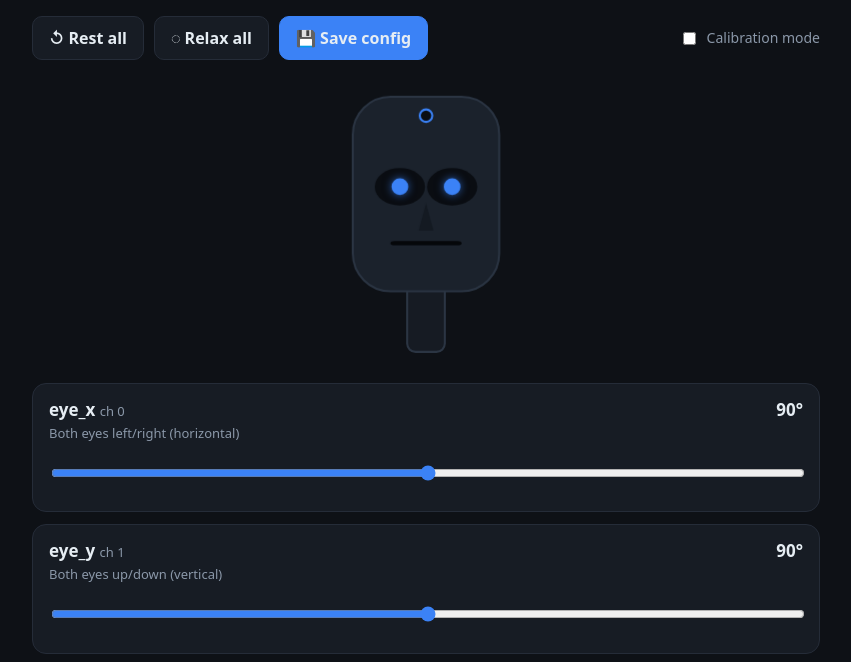
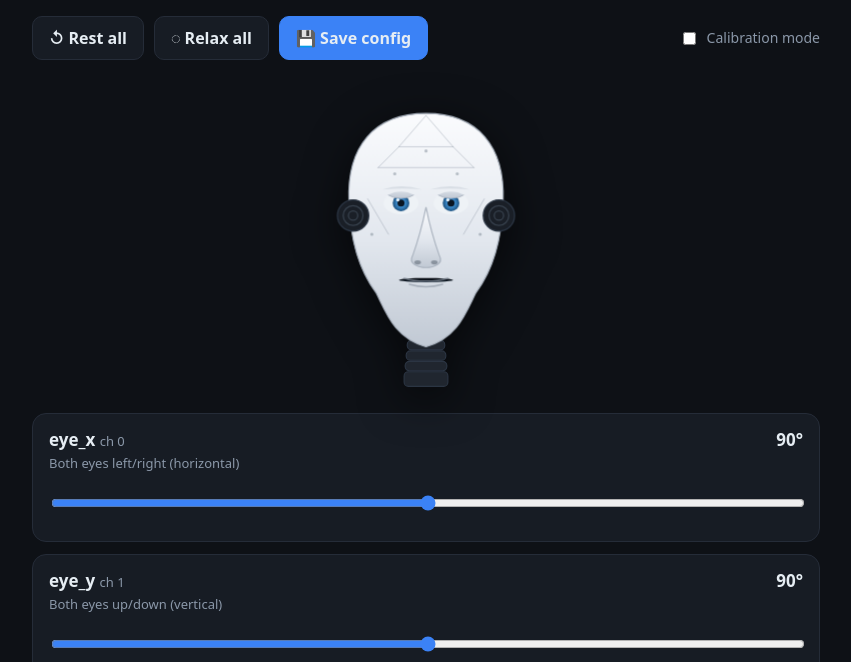
Before and after one commit to nledevil/Project-FRED, a Flask app: page / in a window 1280 px wide. Shown: the part 44-706 px from the top of the page, without its empty margins (214-1065 px from the left). Run offline with Flask 3, Linux system fonts and the light colour scheme.

Commit message:
Web panel: realistic InMoov head preview
Redraw the SVG head to resemble the actual InMoov: faceted white skull with
panel seams, sculpted nose and lips, sclera + blue-iris eyes clipped to the
socket, dark ear-side actuators, and a ribbed neck. Animation: neck yaws the
head, eye_x/eye_y move the clipped irises, the jaw grows a mouth cavity and
drops the lower lip, plus an occasional life-like blink (reduced-motion aware).
Verified poses by rendering stills with cairosvg.

Co-Authored-By: Claude Opus 4.8 (1M context) <noreply@anthropic.com>

```diff
--- a/web/templates/index.html
+++ b/web/templates/index.html
@@ -38,17 +38,32 @@
            background:#04310f; color:var(--ok); border:1px solid #0a5; padding:10px 18px;
            border-radius:10px; opacity:0; transition:opacity .25s; pointer-events:none; font-weight:600; }
   #toast.show { opacity:1; }
-  .stage { display:flex; justify-content:center; margin:4px 0 20px; }
-  .stage svg { width:min(62vw,230px); height:auto; }
-  #headGroup { transform-box:fill-box; transform-origin:50% 46%; transition:transform .08s linear; }
-  .plate { fill:#1b222c; stroke:#2b3543; stroke-width:2; }
-  .neck { fill:#161b23; stroke:#2b3543; stroke-width:2; }
-  .cam { fill:#0b0e13; stroke:var(--accent); stroke-width:2; }
-  .socket { fill:#0a0d12; }
-  .pupil { fill:var(--accent); filter:drop-shadow(0 0 4px #3b82f6aa);
-           transition:cx .06s linear, cy .06s linear; }
-  .nose { fill:#141a22; }
-  .mouth { fill:#05070a; transition:height .08s linear; }
+  .stage { display:flex; justify-content:center; margin:6px 0 22px;
+           filter:drop-shadow(0 10px 22px #0009); }
+  .stage svg { width:min(64vw,250px); height:auto; }
+  #headGroup { transform-box:fill-box; transform-origin:50% 46%; transition:transform .12s ease; }
+  .skull, .nose { fill:url(#skull); stroke:#aab3bf; stroke-width:1.1; }
+  .seam { fill:none; stroke:#8f99a6; stroke-width:.8; opacity:.5;
+          stroke-linecap:round; stroke-linejoin:round; }
+  .sclera { fill:#eef2f6; }
+  .iris { transition:transform .07s linear; }
+  .irisball { fill:url(#iris); }
+  .pupil { fill:#0a1420; }
+  .glint { fill:#eaf6ff; }
+  .lid { fill:url(#skull); stroke:#aab3bf; stroke-width:.8;
+         transform:translateY(-17px); transition:transform .09s ease; }
+  #head.blinking .lid { transform:translateY(0); }
+  .brow { fill:#b9c2cd; opacity:.4; }
+  .nostril { fill:#57626f; opacity:.55; }
+  .lip { fill:none; stroke:#8f99a6; stroke-width:1.4; opacity:.65; stroke-linecap:round; }
+  #lowerlip { transition:transform .1s ease; }
+  .ear { fill:#1a1f27; stroke:#2b3543; stroke-width:1.3; }
+  .earline { fill:none; stroke:#39434f; stroke-width:1.2; }
+  .neckseg { fill:#20262f; stroke:#2b3543; stroke-width:1.1; }
+  .screw { fill:#7c8794; opacity:.5; }
+  @media (prefers-reduced-motion: reduce) {
+    #headGroup, .iris, .lid, #lowerlip { transition:none; }
+  }
 </style>
 </head>
 <body>
@@ -65,24 +80,97 @@
 </div>
 
 <div class="stage">
-  <svg id="head" viewBox="0 0 220 272" aria-label="InMoov head preview">
-    <!-- neck (static pivot behind the head) -->
-    <rect class="neck" x="92" y="196" width="36" height="66" rx="8"/>
+  <svg id="head" viewBox="0 0 240 300" aria-label="InMoov head preview">
+    <defs>
+      <linearGradient id="skull" x1="0" y1="0" x2="0" y2="1">
+        <stop offset="0" stop-color="#fbfcfe"/>
+        <stop offset="0.55" stop-color="#e2e7ee"/>
+        <stop offset="1" stop-color="#c1c9d4"/>
+      </linearGradient>
+      <radialGradient id="iris" cx="0.5" cy="0.5" r="0.5">
+        <stop offset="0" stop-color="#a6d8ff"/>
+        <stop offset="0.45" stop-color="#3f8fd0"/>
+        <stop offset="1" stop-color="#1b4f7d"/>
+      </radialGradient>
+      <linearGradient id="cav" x1="0" y1="0" x2="0" y2="1">
+        <stop offset="0" stop-color="#04060a"/>
+        <stop offset="1" stop-color="#12202f"/>
+      </linearGradient>
+      <clipPath id="clipL"><ellipse cx="96" cy="120" rx="17" ry="11"/></clipPath>
+      <clipPath id="clipR"><ellipse cx="144" cy="120" rx="17" ry="11"/></clipPath>
+    </defs>
+
+    <!-- ribbed neck (static pivot behind the head) -->
+    <g class="neck">
+      <rect class="neckseg" x="102" y="252" width="36" height="9" rx="4"/>
+      <rect class="neckseg" x="101" y="262" width="38" height="9" rx="4"/>
+      <rect class="neckseg" x="100" y="272" width="40" height="9" rx="4"/>
+      <rect class="neckseg" x="99"  y="282" width="42" height="14" rx="4"/>
+    </g>
+
     <g id="headGroup">
-      <!-- face plate -->
-      <rect class="plate" x="40" y="18" width="140" height="186" rx="36"/>
-      <!-- Camera Module 3 (top sensor) -->
-      <circle class="cam" cx="110" cy="36" r="6"/>
-      <!-- eye sockets -->
-      <ellipse class="socket" cx="85" cy="104" rx="24" ry="18"/>
-      <ellipse class="socket" cx="135" cy="104" rx="24" ry="18"/>
-      <!-- pupils move with eye_x / eye_y -->
-      <circle id="pupilL" class="pupil" cx="85" cy="104" r="8" data-cx="85" data-cy="104"/>
-      <circle id="pupilR" class="pupil" cx="135" cy="104" r="8" data-cx="135" data-cy="104"/>
+      <!-- continuous skull (forehead to chin) -->
+      <path class="skull" d="M120,34 C170,34 196,66 194,118
+        C193,152 186,182 168,206 C158,226 150,250 120,258
+        C90,250 82,226 72,206 C54,182 47,152 46,118 C44,66 70,34 120,34 Z"/>
+
+      <!-- panel seams (faceted 3D-print look) -->
+      <path class="seam" d="M120,36 L94,66 M120,36 L146,66 M94,66 L146,66
+                            M74,86 L94,66 M166,86 L146,66 M74,86 L166,86"/>
+      <path class="seam" d="M64,116 L84,150 M176,116 L156,150"/>
+
+      <!-- ear-side actuators -->
+      <g>
+        <circle class="ear" cx="50" cy="132" r="15"/>
+        <circle class="earline" cx="50" cy="132" r="9.5"/>
+        <circle class="earline" cx="50" cy="132" r="4.5"/>
+        <circle class="ear" cx="190" cy="132" r="15"/>
+        <circle class="earline" cx="190" cy="132" r="9.5"/>
+        <circle class="earline" cx="190" cy="132" r="4.5"/>
+      </g>
+
+      <!-- brow ridges -->
+      <path class="brow" d="M78,107 Q96,101 116,107 Q98,105 78,107 Z"/>
+      <path class="brow" d="M162,107 Q144,101 124,107 Q142,105 162,107 Z"/>
+
+      <!-- eyes: iris moves with eye_x/eye_y (clipped to the eye); lid drops to blink -->
+      <g clip-path="url(#clipL)">
+        <ellipse class="sclera" cx="96" cy="120" rx="17" ry="11"/>
+        <g class="iris" id="irisL">
+          <circle class="irisball" cx="96" cy="120" r="8"/>
+          <circle class="pupil"    cx="96" cy="120" r="3.4"/>
+          <circle class="glint"    cx="93" cy="117" r="1.6"/>
+        </g>
+        <ellipse class="lid" cx="96" cy="120" rx="18.5" ry="12.5"/>
+      </g>
+      <g clip-path="url(#clipR)">
+        <ellipse class="sclera" cx="144" cy="120" rx="17" ry="11"/>
+        <g class="iris" id="irisR">
+          <circle class="irisball" cx="144" cy="120" r="8"/>
+          <circle class="pupil"    cx="144" cy="120" r="3.4"/>
+          <circle class="glint"    cx="141" cy="117" r="1.6"/>
+        </g>
+        <ellipse class="lid" cx="144" cy="120" rx="18.5" ry="12.5"/>
+      </g>
+
       <!-- nose -->
-      <path class="nose" d="M110 120 l-7 26 h14 z"/>
-      <!-- mouth cavity: height grows with jaw -->
-      <rect id="mouth" class="mouth" x="76" y="156" width="68" height="4" rx="4"/>
+      <path class="nose" d="M120,124 C116,144 111,160 107,171
+        C103,178 112,182 120,182 C128,182 137,178 133,171
+        C129,160 124,144 120,124 Z"/>
+      <ellipse class="nostril" cx="112" cy="177" rx="3.2" ry="2"/>
+      <ellipse class="nostril" cx="128" cy="177" rx="3.2" ry="2"/>
+
+      <!-- mouth: cavity grows and lower lip drops with the jaw servo -->
+      <ellipse id="mouthCav" fill="url(#cav)" cx="120" cy="194" rx="26" ry="2"/>
+      <path class="lip" d="M99,192 C110,196 130,196 141,192"/>
+      <path class="lip" id="lowerlip" d="M104,198 C114,201 126,201 136,198"/>
+
+      <!-- screw-hole detail dots -->
+      <circle class="screw" cx="150" cy="92" r="1.5"/>
+      <circle class="screw" cx="90"  cy="92" r="1.5"/>
+      <circle class="screw" cx="120" cy="70" r="1.5"/>
+      <circle class="screw" cx="68"  cy="150" r="1.5"/>
+      <circle class="screw" cx="172" cy="150" r="1.5"/>
     </g>
   </svg>
 </div>
@@ -162,20 +250,35 @@ function updateHead() {
   if (!STATE) return;
   const g = document.getElementById('headGroup');
   if (g && STATE.servos.neck)
-    g.style.transform = `perspective(600px) rotateY(${_centered('neck') * 38}deg)`;
-  const ex = STATE.servos.eye_x ? _centered('eye_x') * 11 : 0;   // right = +
-  const ey = STATE.servos.eye_y ? -_centered('eye_y') * 8 : 0;   // up = -
-  for (const id of ['pupilL', 'pupilR']) {
+    g.style.transform = `perspective(640px) rotateY(${_centered('neck') * 32}deg)`;
+  const ex = STATE.servos.eye_x ? _centered('eye_x') * 8 : 0;    // right = +
+  const ey = STATE.servos.eye_y ? -_centered('eye_y') * 4 : 0;   // up = -
+  for (const id of ['irisL', 'irisR']) {
     const p = document.getElementById(id);
-    if (p) { p.setAttribute('cx', (+p.dataset.cx) + ex);
-             p.setAttribute('cy', (+p.dataset.cy) + ey); }
+    if (p) p.style.transform = `translate(${ex}px, ${ey}px)`;
   }
-  const j = _val('jaw'), m = document.getElementById('mouth');
-  if (j && m) {
+  const j = _val('jaw');
+  const cav = document.getElementById('mouthCav'), low = document.getElementById('lowerlip');
+  if (j && cav) {
     const f = Math.max(0, Math.min(1,
       (j.v - j.s.min_angle) / ((j.s.max_angle - j.s.min_angle) || 1)));
-    m.setAttribute('height', 4 + f * 40);
+    const ry = 2 + f * 13;
+    cav.setAttribute('ry', ry);
+    cav.setAttribute('cy', 192 + ry);          // keep the upper lip fixed at ~192
+    if (low) low.style.transform = `translateY(${f * 15}px)`;
   }
+}
+
+// occasional blink so the head reads as alive (skipped for reduced-motion)
+function blink() {
+  const h = document.getElementById('head');
+  if (!h) return;
+  h.classList.add('blinking');
+  setTimeout(() => h.classList.remove('blinking'), 120);
+}
+function scheduleBlink() {
+  if (window.matchMedia && matchMedia('(prefers-reduced-motion: reduce)').matches) return;
+  setTimeout(() => { blink(); scheduleBlink(); }, 2600 + Math.random() * 3600);
 }
 
 function move(name, angle) {
@@ -212,6 +315,7 @@ function setCalib() {
 }
 
 load();
+scheduleBlink();
 </script>
 </body>
 </html>
```
